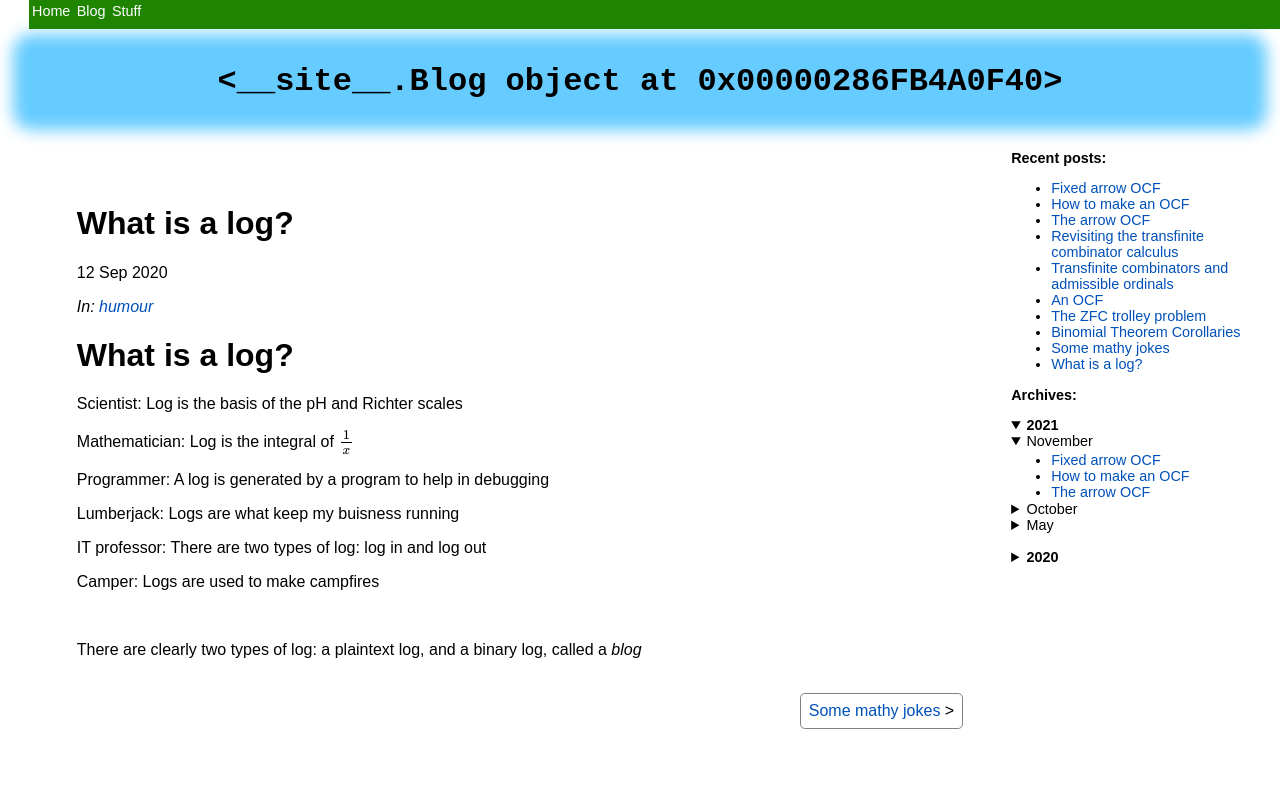
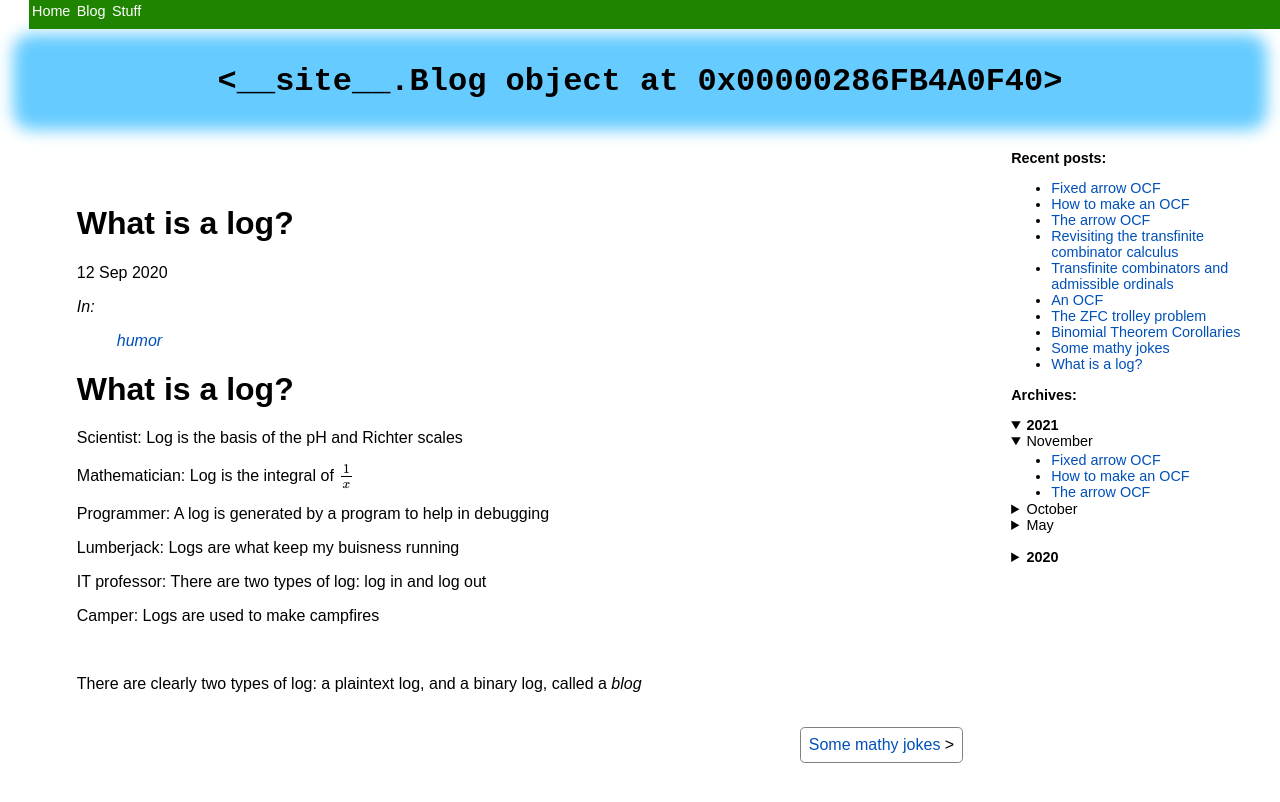
Before and after one commit to EZLiang/vebsite, a Jekyll site: the page built from _posts/2020-09-12-what-is-a-log.html, in a window 1280 px wide. Shown: the top 802 px of the page. Built offline with Jekyll 4.4.1, drawn with Linux system fonts in a browser that asks for light colours.

Commit message:
improvements

```diff
--- a/_layouts/post.html
+++ b/_layouts/post.html
@@ -9,9 +9,9 @@ layout: blog
 <p class="meta">{{ page.date | date_to_string }}</p>
 <p><em>
   {%- if page.categories.size > 0 -%}
-    In: {% for category in page.categories -%}
-      <a href="/blog/category.html#category-{{ category }}">{{ category }}</a>
-    {% endfor %}
+    In: <ul>{% for category in page.categories -%}
+      <li style="display: inline;"><a href="/blog/category.html#category-{{ category }}">{{ category }}</a></li>
+    {% endfor %}</ul>
   {%- endif -%}
 </em></p>
 
--- a/_posts/2020-09-12-what-is-a-log.html
+++ b/_posts/2020-09-12-what-is-a-log.html
@@ -1,7 +1,7 @@
 ---
 layout: post
 title: What is a log?
-categories: humour
+categories: humor
 mathjax: true
 ---
 
--- a/_posts/2020-09-13-some-math-jokes.html
+++ b/_posts/2020-09-13-some-math-jokes.html
@@ -1,7 +1,7 @@
 ---
 layout: post
 title: Some mathy jokes
-categories: humour math
+categories: humor math
 mathjax: true
 draft: true
 ---
```
